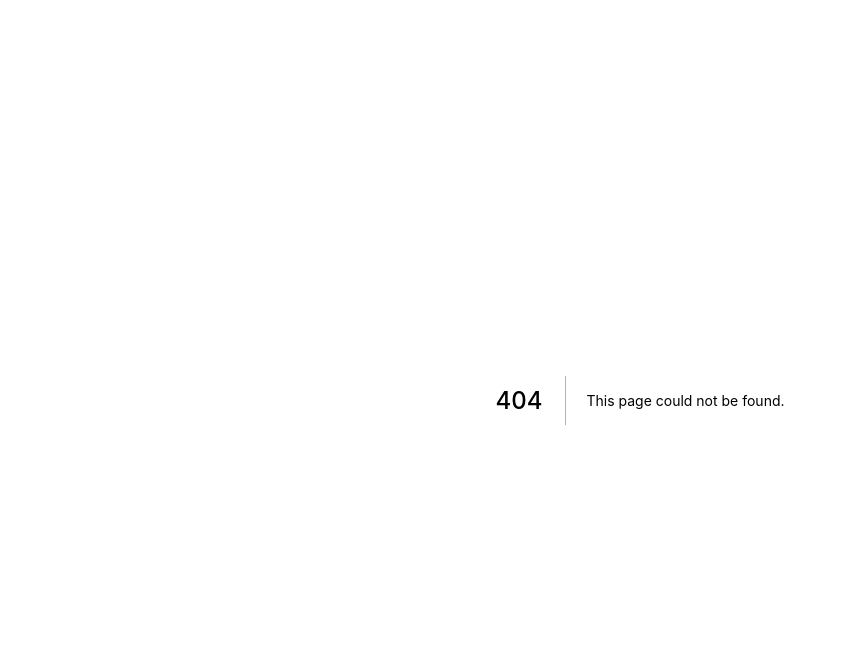
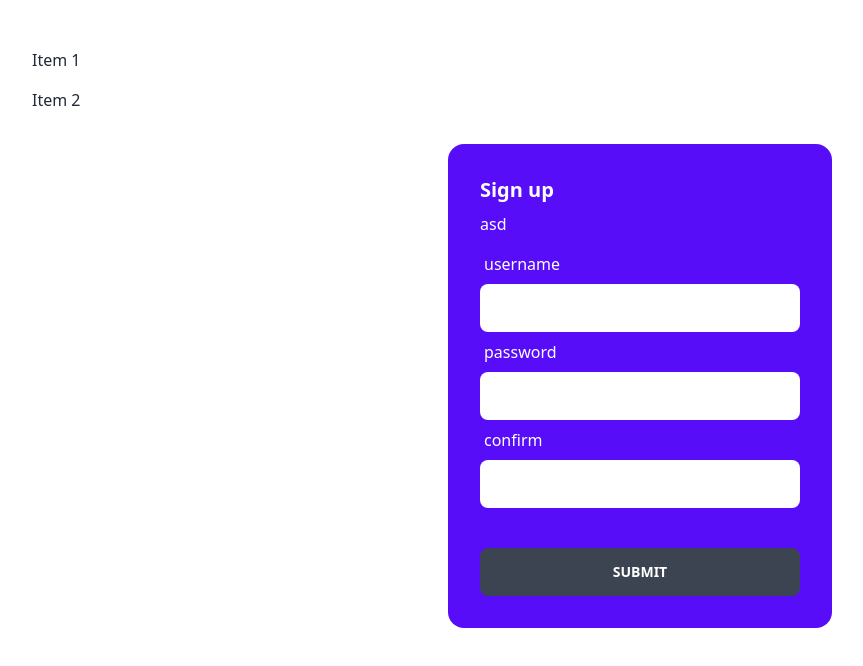
Before and after one commit to m-dwyer/manifest-ctf, a Next.js app: page /signup in a window 1280 px wide. Before the commit this address had no page. Shown: the top 666 px of the page, without its empty margins (0-863 px from the left). Built offline with nearby package versions, Linux system fonts and the light colour scheme.

Commit message:
Add basic layout and signup form

```diff
--- /dev/null
+++ b/components/Header.tsx
@@ -0,0 +1,24 @@
+import Link from "next/link";
+
+const Header = () => (
+  <header className="navbar bg-base-100 m-0">
+    <div className="navbar-start">
+      <label
+        htmlFor="my-drawer"
+        className="btn btn-primary drawer-button lg:hidden"
+      >
+        x
+      </label>
+      <Link href="/">
+        <a className="btn btn-ghost normal-case text-xl">ManifestCTF</a>
+      </Link>
+    </div>
+    <div className="navbar-end">
+      <Link href="/signup">
+        <a className="btn">Sign In</a>
+      </Link>
+    </div>
+  </header>
+);
+
+export default Header;
--- /dev/null
+++ b/components/Hero.tsx
@@ -0,0 +1,21 @@
+import Link from "next/link";
+
+const Hero = () => (
+  <div className="hero min-h-screen">
+    <div className="hero-content text-center">
+      <div className="max-w-md">
+        <h1 className="text-5xl font-bold">Challenge yourself</h1>
+        <p className="py-6">
+          Join a burgeoning community of like minded security enthusiasts from
+          all walks of life in learning, developing your skills and pushing the
+          boundaries of possibility. Manifest your full potential.
+        </p>
+        <Link href="/signup">
+          <button className="btn btn-primary">Join Now</button>
+        </Link>
+      </div>
+    </div>
+  </div>
+);
+
+export default Hero;
--- /dev/null
+++ b/components/Layout.tsx
@@ -0,0 +1,19 @@
+import * as React from "react";
+import Header from "./Header";
+import MainContent from "./MainContent";
+import NavBar from "./NavBar";
+
+const Layout: React.FC<{ children?: React.ReactNode }> = ({ children }) => (
+  <div className="bg-base-500">
+    <Header />
+    <div className="drawer drawer-mobile">
+      <input id="side-drawer" type="checkbox" className="drawer-toggle" />
+      <MainContent>{children}</MainContent>
+      <div className="drawer-side">
+        <NavBar />
+      </div>
+    </div>
+  </div>
+);
+
+export default Layout;
--- /dev/null
+++ b/components/MainContent.tsx
@@ -0,0 +1,5 @@
+const MainContent: React.FC<{ children?: React.ReactNode }> = ({
+  children,
+}) => <main className="drawer-content">{children}</main>;
+
+export default MainContent;
--- /dev/null
+++ b/components/NavBar.tsx
@@ -0,0 +1,10 @@
+const NavBar = () => (
+  <nav className="menu p-4 w-25 mr-0">
+    <ul className="menu p-4 overflow-y-auto w-80 bg-base-100 text-base-content">
+      <li className="mt-4">Item 1</li>
+      <li className="mt-4">Item 2</li>
+    </ul>
+  </nav>
+);
+
+export default NavBar;
--- /dev/null
+++ b/components/SignupForm.tsx
@@ -0,0 +1,46 @@
+const SignupForm = () => {
+  return (
+    <div className="container mx-auto">
+      <div className="card w-96 bg-primary text-primary-content mx-auto">
+        <div className="card-body">
+          <div className="card-title">Sign up</div>
+          <div>asd</div>
+          <form className="form-control">
+            <label className="label" htmlFor="username">
+              username
+            </label>
+            <input
+              className="input"
+              type="text"
+              id="username"
+              name="username"
+            ></input>
+            <label className="label" htmlFor="password">
+              password
+            </label>
+            <input
+              className="input"
+              type="password"
+              id="password"
+              name="password"
+            ></input>
+            <label className="label" htmlFor="confirmPassword">
+              confirm
+            </label>
+            <input
+              type="password"
+              id="confirmPassword"
+              name="confirmPassword"
+              className="input"
+            ></input>
+            <button className="btn mt-10" type="submit">
+              submit
+            </button>
+          </form>
+        </div>
+      </div>
+    </div>
+  );
+};
+
+export default SignupForm;
--- a/pages/index.tsx
+++ b/pages/index.tsx
@@ -1,11 +1,15 @@
 import type { NextPage } from "next";
+import Hero from "../components/Hero";
+import Layout from "../components/Layout";
 
-const Home: NextPage = () => {
+const Index: NextPage = () => {
   return (
     <div>
-      <h1 className="text-3xl font-bold underline">ManifestCTF</h1>
+      <Layout>
+        <Hero />
+      </Layout>
     </div>
   );
 };
 
-export default Home;
+export default Index;
--- /dev/null
+++ b/pages/signup.tsx
@@ -0,0 +1,13 @@
+import Header from "../components/NavBar";
+import SignupForm from "../components/SignupForm";
+
+const Signup = () => {
+  return (
+    <div>
+      <Header />
+      <SignupForm />
+    </div>
+  );
+};
+
+export default Signup;
--- a/tailwind.config.js
+++ b/tailwind.config.js
@@ -1,7 +1,7 @@
 module.exports = {
   content: [
     "./pages/**/*.{js,ts,jsx,tsx}",
-    "./src/components/**/*.{js,ts,jsx,tsx}",
+    "./components/**/*.{js,ts,jsx,tsx}",
   ],
   theme: {
     extend: {},
```
Also changed, not shown: .eslintrc.json.
